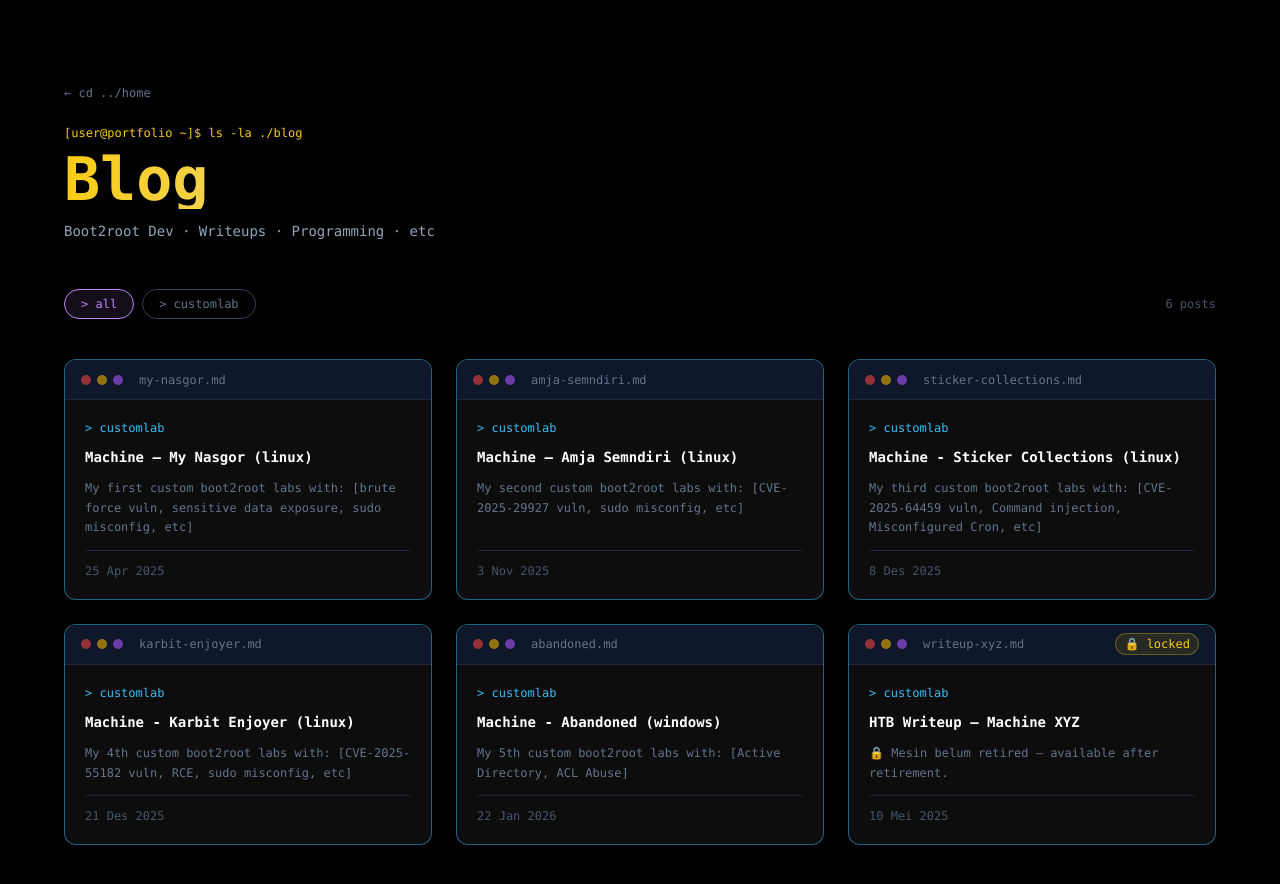
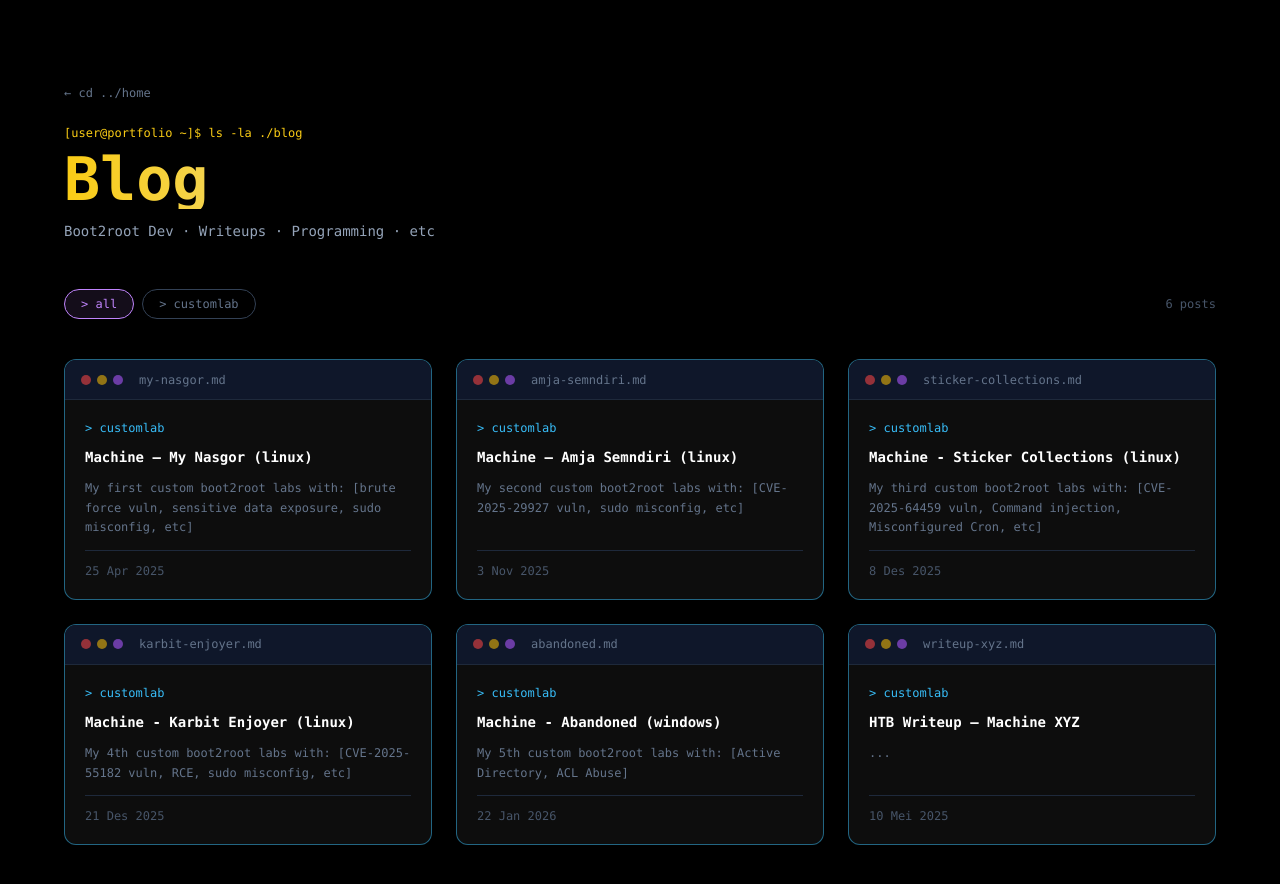
Before and after one commit to zams-putra/portfolio, a React (Vite) app: page /blog in a window 1280 px wide. Shown: the top 884 px of the page. Built offline with nearby package versions, Linux system fonts and the light colour scheme.

Commit message:
add: new

```diff
--- a/src/components/Blog.jsx
+++ b/src/components/Blog.jsx
@@ -4,9 +4,7 @@ import { motion, AnimatePresence } from "motion/react";
 import { Link } from "react-router-dom";
 import ReactMarkdown from "react-markdown";
 import localPosts from "../data/posts";
-import secretPosts from "../data/posts.secret";
 
-const allPosts = [...localPosts, ...secretPosts]
 
 const CATEGORY_COLORS = {
   customlab: { border: "border-sky-400/50",  text: "text-sky-400",   bg: "hover:bg-sky-400/5 hover:border-sky-400" },
@@ -234,7 +232,7 @@ export default function Blog() {
 
   const categories = ["all", "customlab"];
 
-  const filtered = allPosts.filter((p) =>
+  const filtered = localPosts.filter((p) =>
     filter === "all" ? true : getCategory(p.tags, p.title) === filter
   );
 
--- a/src/data/posts.js
+++ b/src/data/posts.js
@@ -43,7 +43,17 @@ const localPosts = [
     excerpt: "My 5th custom boot2root labs with: [Active Directory, ACL Abuse]",
     file: "/posts/Abandoned.md",
     source: "local",
-  }
+  },
+   {
+        id: "writeup-xyz",
+        title: "HTB Writeup — Machine XYZ",
+        date: "2025-05-10",
+        tags: ["customlab", "writeup"],
+        excerpt: "...",
+        file: "/posts/hidden/secret.md",
+        password: import.meta.env.MY_PASSWORD,
+        alasan: "Mesin belum retired — available after retirement.",
+   },
 
 ];
 
--- a/src/data/posts.secret.js
+++ /dev/null
@@ -1,14 +0,0 @@
-const secretPosts = [
-    {
-        id: "writeup-xyz",
-        title: "HTB Writeup — Machine XYZ",
-        date: "2025-05-10",
-        tags: ["customlab", "writeup"],
-        excerpt: "...",
-        file: "/posts/hidden/secret.md",
-        password: "sebassebus123",
-        alasan: "Mesin belum retired — available after retirement.",
-   },
-]
-
-export default secretPosts
```
Also changed, not shown: 1 other file (tests, documents, lock files or other folders).
